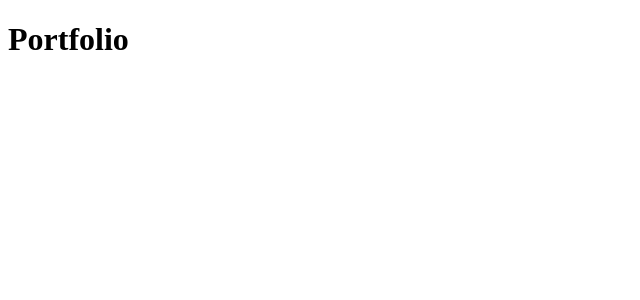
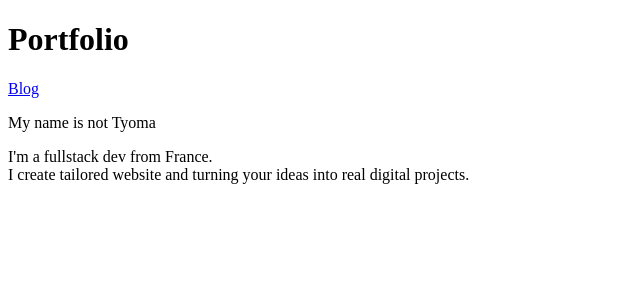
Before and after one commit to TyomaMtl/tyoma, a Vue app: page / in a window 1280 px wide. Shown: the top 300 px of the page, without its empty margins (0-640 px from the left). Built offline with nearby package versions, Linux system fonts and the light colour scheme.

Commit message:
feat(pages): add blog page

```diff
--- /dev/null
+++ b/src/pages/Blog.vue
@@ -0,0 +1,5 @@
+<template>
+    <div>
+        <h1>Blog</h1>
+    </div>
+</template>
--- a/src/pages/Portfolio.vue
+++ b/src/pages/Portfolio.vue
@@ -1,5 +1,8 @@
 <template>
     <div>
         <h1>Portfolio</h1>
+        <router-link to="blog">Blog</router-link>
+        <p>My name is not Tyoma</p>
+        <p>I'm a fullstack dev from France. <br> I create tailored website and turning your ideas into real digital projects.</p>
     </div>
 </template>
--- a/src/router/index.js
+++ b/src/router/index.js
@@ -10,6 +10,11 @@ const router = new VueRouter({
             path: '/',
             name: 'portfolio',
             component: require('../pages/Portfolio.vue').default
+        },
+        {
+            path: '/blog',
+            name: 'blog',
+            component: require('../pages/Blog.vue').default
         }
     ]
 })
```
